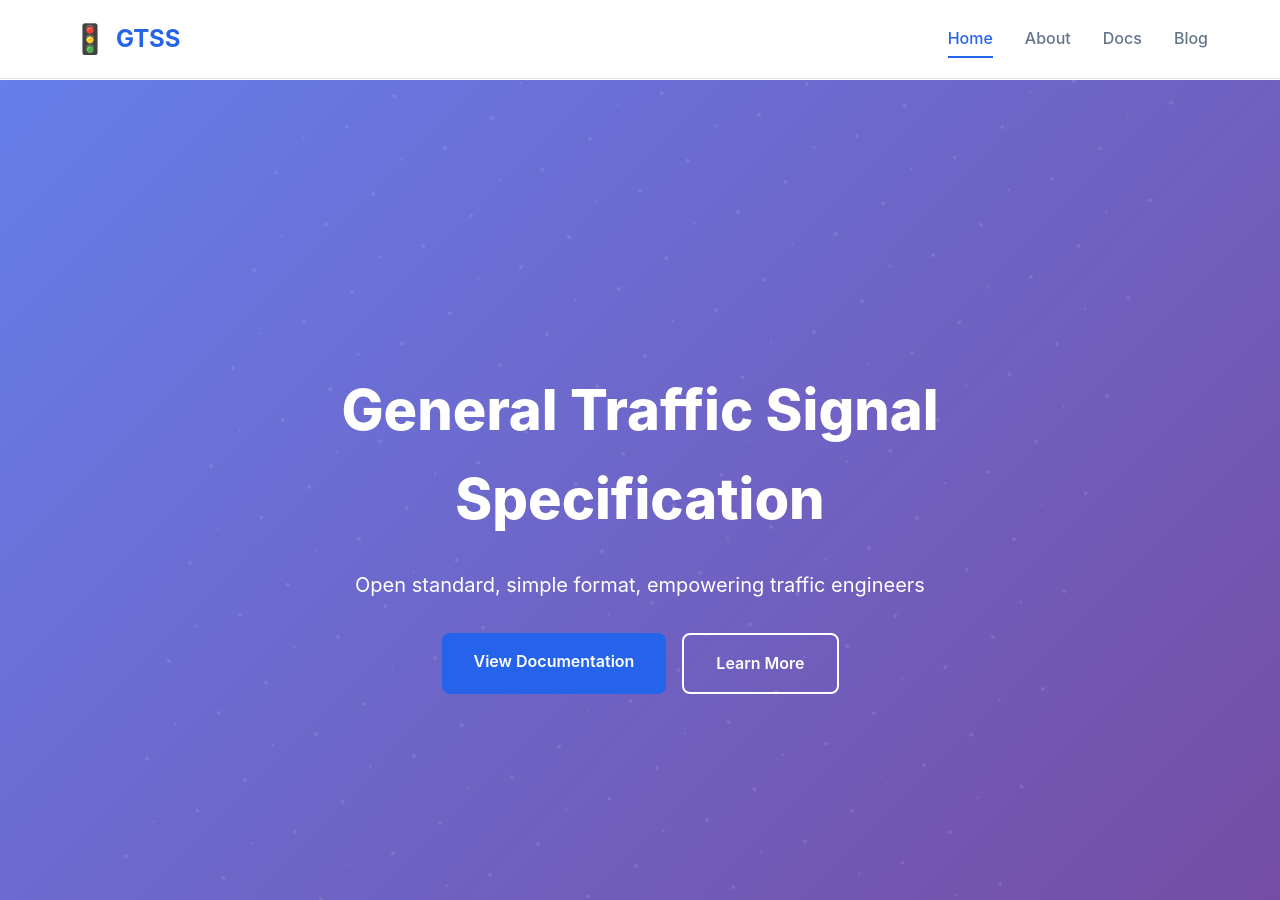
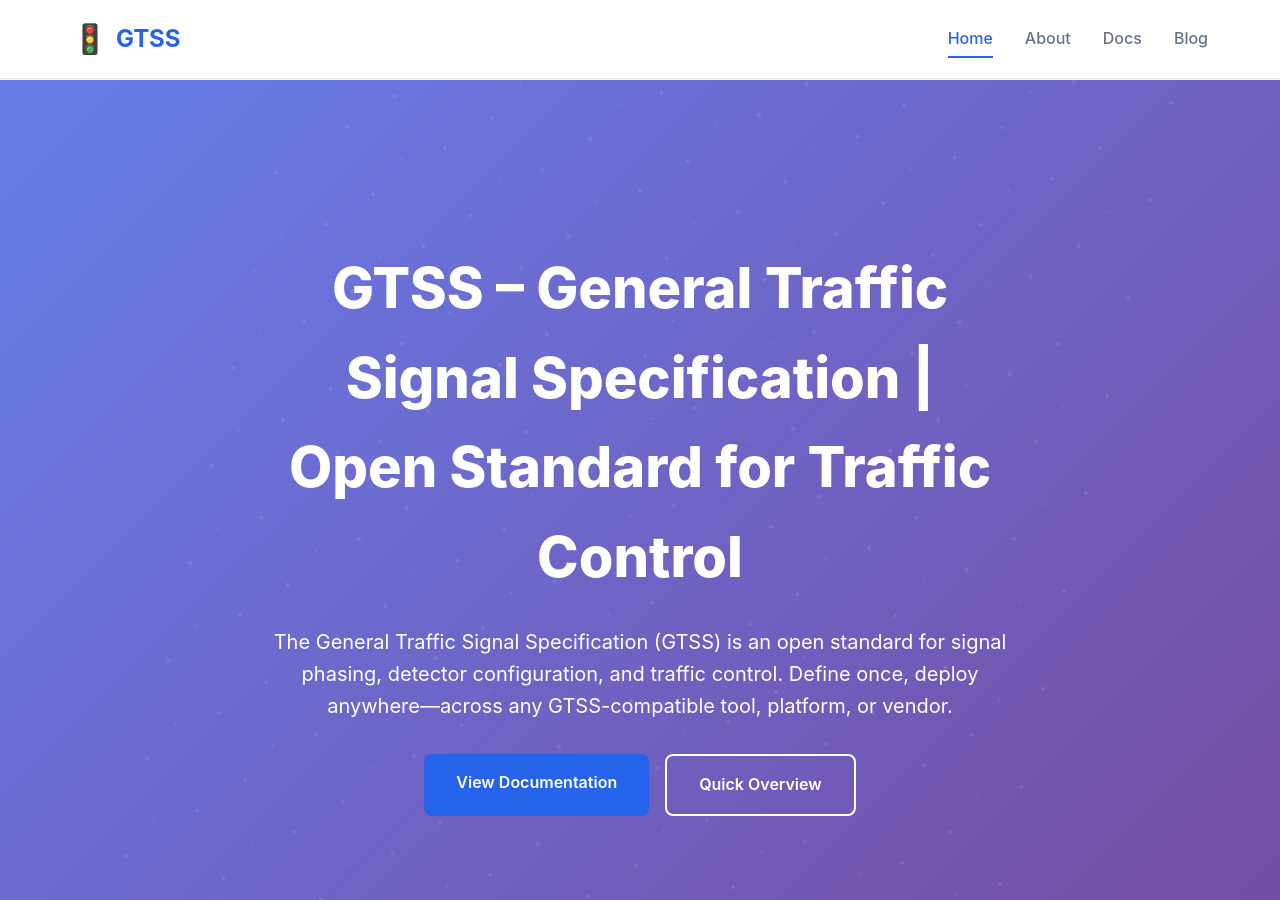
Before and after one commit to redmond2742/GTSS, a Jekyll site: the page built from index.html, in a window 1280 px wide and 900 px high. Built offline with Jekyll 4.4.1, drawn with Linux system fonts in a browser that asks for light colours; the list of posts is cut into pages by our own code; some of the changed text lies outside the part shown.

Commit message:
typo edit fixes

```diff
--- a/_config.yml
+++ b/_config.yml
@@ -1,5 +1,5 @@
-title: General Traffic Signal Specification
-description: Open standard, simple format, empowering traffic engineers
+title: GTSS – General Traffic Signal Specification | Open Standard for Traffic Control
+description: The General Traffic Signal Specification (GTSS) is an open standard for signal phasing, detector configuration, and traffic control. Define once, deploy anywhere—across any GTSS-compatible tool, platform, or vendor.
 url: "https://redmond2742.github.io"
 baseurl: "/GTSS"
 
--- a/_includes/footer.html
+++ b/_includes/footer.html
@@ -22,7 +22,12 @@
             </div>
         </div>
         <div class="footer-bottom">
-            <p>&copy; {{ 'now' | date: "%Y" }} GTSS Team. Public Domain.</p>
+
+</p>
+            <p>&copy; {{ 'now' | date: "%Y" }} GTSS Team. Released into the public domain under
+  <a href="https://creativecommons.org/publicdomain/zero/1.0/" style="color:#4FC3F7;">
+    CC0 1.0 Universal (CC0) Public Domain Dedication
+  </a>.</p>
         </div>
     </div>
 </footer>
--- a/_layouts/home.html
+++ b/_layouts/home.html
@@ -10,7 +10,7 @@
         <p>{{ site.description }}</p>
         <div class="cta-buttons">
             <a href="{{ '/documentation/' | relative_url }}" class="btn btn-primary">View Documentation</a>
-            <a href="{{ '/about/' | relative_url }}" class="btn btn-secondary">Learn More</a>
+            <a href="{{ '/about/' | relative_url }}" class="btn btn-secondary">Quick Overview</a>
         </div>
     </div>
 </section>
--- a/index.html
+++ b/index.html
@@ -15,7 +15,7 @@
             <div class="feature-card">
                 <div class="feature-icon">⚙️</div>
                 <h3>Configure Once, Deploy Anywhere</h3>
-                <p>Set it up once and use it seamlessly across any GTSS-compatable tool, platform and vendor without duplication or wasted effort.</p>
+                <p>Set up your signal phasing and detector configuration once, and use it across any GTSS-compatible tool or vendor—no duplication or extra work.</p>
             </div>
             <div class="feature-card">
                 <div class="feature-icon">🚀</div>
@@ -23,14 +23,14 @@
                 <p>A shared standard that fuels rapid development, enabling anyone to create, test and deploy new tools and services for traffic signals.</p>
             </div>
              <div class="feature-card">
+                <div class="feature-icon">🏦</div>
+                <h3>Reduce Costs</h3>
+                <p>Eliminate custom integration or vendor specific configuration.</p>
+            </div>
+             <div class="feature-card">
                 <div class="feature-icon">🛡️</div>
                 <h3>Break Vendor Lock-In</h3>
                 <p>Free your data, cut configuration costs, and choose solutions that truly serve your community.</p>
-            </div>
-              <div class="feature-card">
-                <div class="feature-icon">🏦</div>
-                <h3>Reduce Costs</h3>
-                <p>Eliminate custom integration or vendor specific configuration.</p>
             </div>
              <div class="feature-card">
                 <div class="feature-icon">🔮</div>
```
Also changed, not shown: README.md, _layouts/default.html (line endings or trailing spaces).
